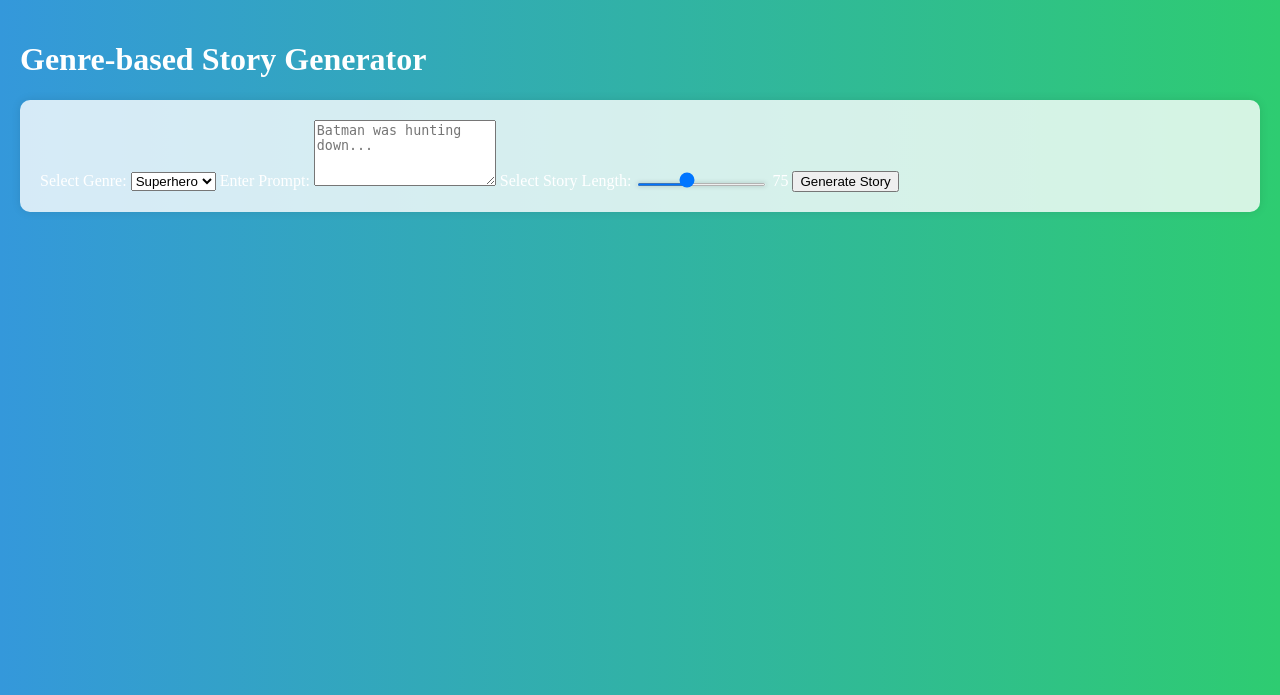
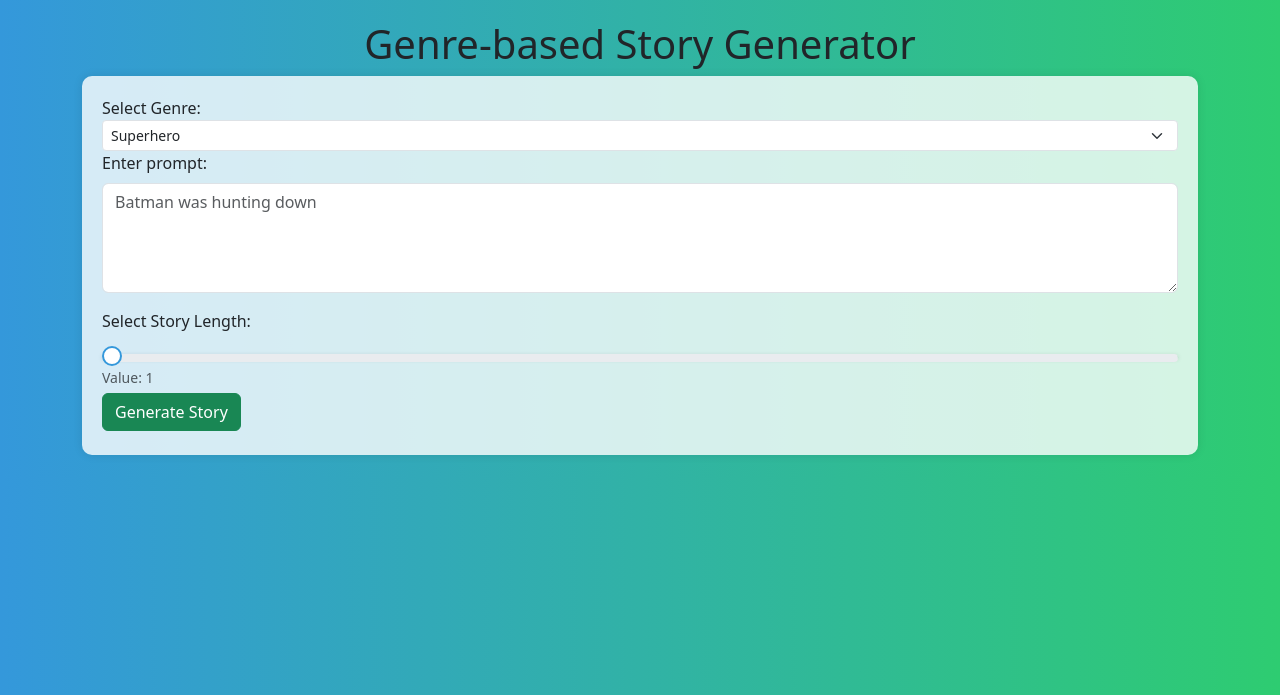
Before and after one commit to khushisharma31/capstone-story, a Flask app: page / in a window 1280 px wide. Shown: the top 695 px of the page. Run offline with Flask 3, Linux system fonts and the light colour scheme.

Commit message:
Add files via upload
Changed the Index too

```diff
--- a/templates/index.html
+++ b/templates/index.html
@@ -5,13 +5,16 @@
     <meta name="viewport" content="width=device-width, initial-scale=1.0">
     <link rel="stylesheet" href="{{ url_for('static', filename='style.css') }}">
     <title>Genre-based Story Generator</title>
+    <link href="https://cdn.jsdelivr.net/npm/bootstrap@5.3.2/dist/css/bootstrap.min.css" rel="stylesheet" integrity="sha384-T3c6CoIi6uLrA9TneNEoa7RxnatzjcDSCmG1MXxSR1GAsXEV/Dwwykc2MPK8M2HN" crossorigin="anonymous">
 </head>
 <body>
-    <h1>Genre-based Story Generator</h1>
+    <h1 class="text-center">Genre-based Story Generator</h1>
 
-    <form action="{{ url_for('generate_story') }}" method="post" class="ios-dark-mode">
+    <div class="container">
+        <form action="{{ url_for('generate_story') }}" method="post">
+
             <label for="genre">Select Genre:</label>
-        <select name="genre" id="genre">
+            <select name="genre" id="genre" class="form-select form-select-sm">
                 <option value="superhero">Superhero</option>
                 <option value="sci_fi">Sci-Fi</option>
                 <option value="horror">Horror</option>
@@ -20,14 +23,19 @@
                 <option value="drama">Drama</option>
             </select>
 
-        <label for="prompt">Enter Prompt:</label>
-        <textarea name="prompt" id="prompt" rows="4" placeholder="Batman was hunting down..."></textarea>
+            <div class="mb-3">
+                <label for="prompt" class="form-label">Enter prompt:</label>
+                <textarea name="prompt" class="form-control" id="prompt" rows="4" placeholder="Batman was hunting down"></textarea>
+            </div>
 
-        <label for="story_length">Select Story Length:</label>
-        <input type="range" name="story_length" id="story_length" min="1" max="200" value="75">
-        <output for="story_length">75</output>
+            <label for="story_length" class="form-label">Select Story Length:</label>
+            <input type="range" class="form-range" id="customRange1" name="story_length" min="1" max="200" step="1" value="1">
+            <small class="form-text text-muted"> Value: <span id="selectedValue">1</span></small>
 
-        <button type="submit">Generate Story</button>
+            <div class="py-1">
+                <button type="submit" class="btn btn-success">Generate Story</button>
+            </div>
+
         </form>
 
         {% if generated_story %}
@@ -36,5 +44,20 @@
                 <p>{{ generated_story }}</p>
             </div>
         {% endif %}
+    </div>
+
+    <script src="https://cdn.jsdelivr.net/npm/bootstrap@5.3.2/dist/js/bootstrap.bundle.min.js" integrity="sha384-C6RzsynM9kWDrMNeT87bh95OGNyZPhcTNXj1NW7RuBCsyN/o0jlpcV8Qyq46cDfL" crossorigin="anonymous"></script>
+    <script src="https://code.jquery.com/jquery-3.6.4.min.js"></script>
+    <script src="https://cdn.jsdelivr.net/npm/@popperjs/core@2.11.8/dist/umd/popper.min.js" integrity="sha384-I7E8VVD/ismYTF4hNIPjVp/Zjvgyol6VFvRkX/vR+Vc4jQkC+hVqc2pM8ODewa9r" crossorigin="anonymous"></script>
+    <script src="https://cdn.jsdelivr.net/npm/bootstrap@5.3.2/dist/js/bootstrap.min.js" integrity="sha384-BBtl+eGJRgqQAUMxJ7pMwbEyER4l1g+O15P+16Ep7Q9Q+zqX6gSbd85u4mG4QzX+" crossorigin="anonymous"></script>
+
+    <script>
+        // Update selected value when the range slider changes
+        $(document).ready(function(){
+            $('#customRange1').on('input', function() {
+                $('#selectedValue').text($(this).val());
+            });
+        });
+    </script>
 </body>
 </html>
```
Lines whose indentation alone changed are shown as unchanged.
